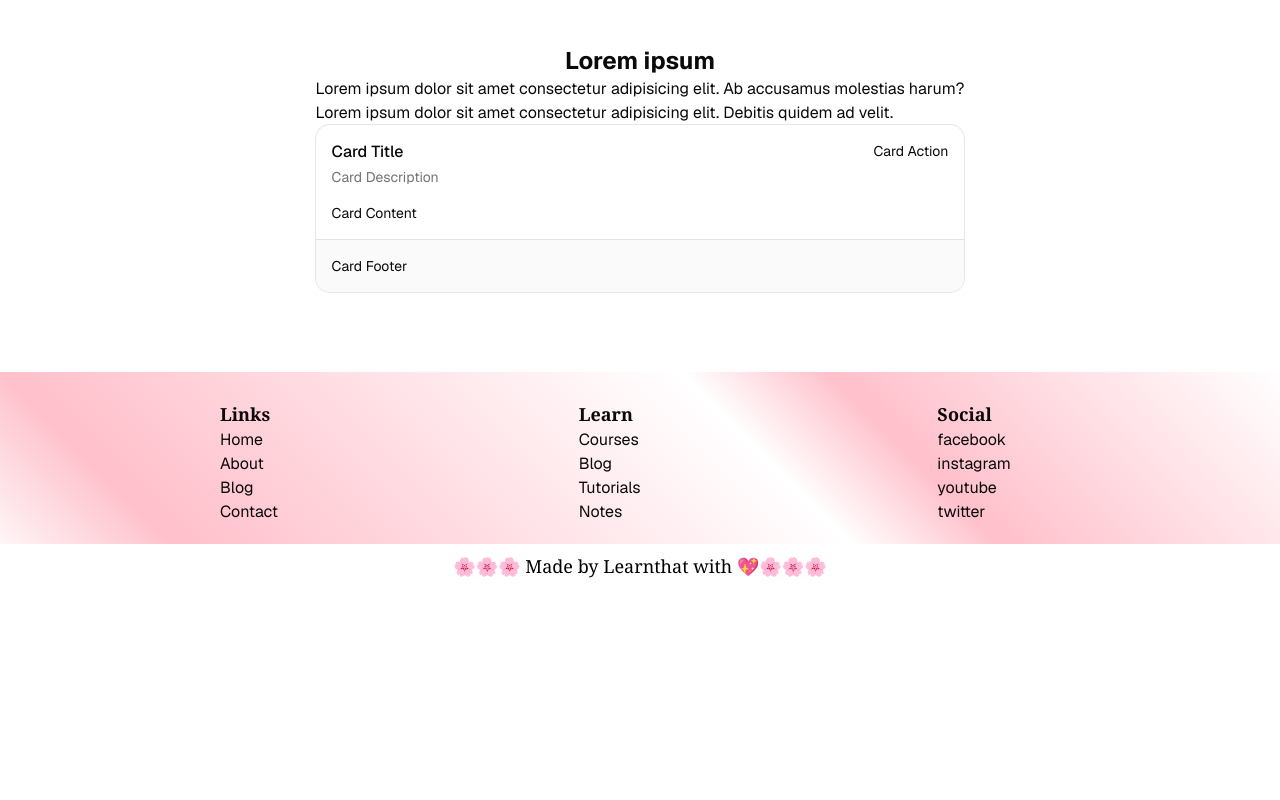
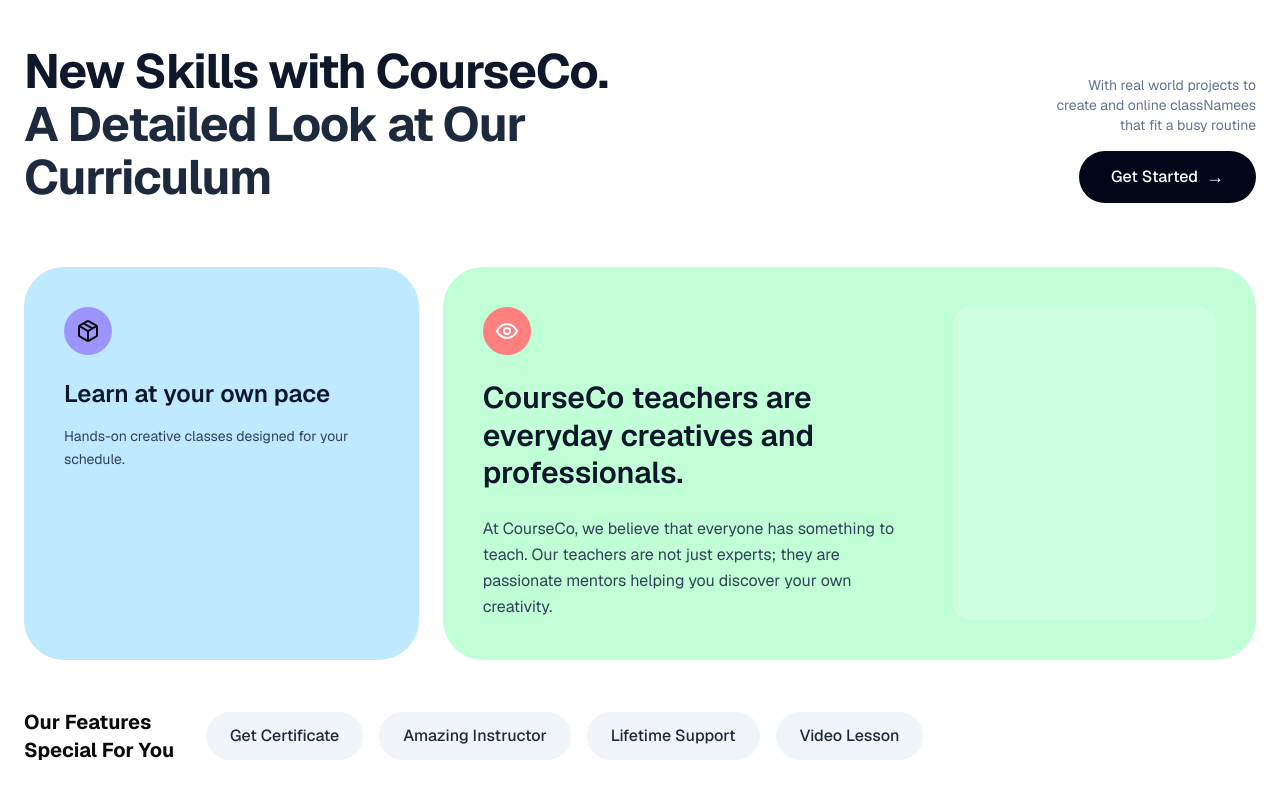
Before and after one commit to palaksingh0392-creator/learnthat, a Next.js app: page / in a window 1280 px wide. Shown: the part 900-1700 px from the top of the page. Before the commit the page ends 1492 px from the top, so only its background shows below. Built offline with nearby package versions, Linux system fonts and the light colour scheme.

Commit message:
new section and aurora text has added

```diff
--- a/app/globals.css
+++ b/app/globals.css
@@ -169,7 +169,30 @@
       background-position: 200%;
     }
   }
-}
+  --animate-aurora: aurora 8s ease-in-out infinite alternate
+;
+  @keyframes aurora {
+  0% {
+    background-position: 0% 50%;
+    transform: rotate(-5deg) scale(0.9);
+    }
+  25% {
+    background-position: 50% 100%;
+    transform: rotate(5deg) scale(1.1);
+    }
+  50% {
+    background-position: 100% 50%;
+    transform: rotate(-3deg) scale(0.95);
+    }
+  75% {
+    background-position: 50% 0%;
+    transform: rotate(3deg) scale(1.05);
+    }
+  100% {
+    background-position: 0% 50%;
+    transform: rotate(-5deg) scale(0.9);
+    }
+  }}
 
 :root {
   --background: oklch(1 0 0);
--- a/app/page.tsx
+++ b/app/page.tsx
@@ -56,30 +56,110 @@
           </ul>
         </div>
       </section>
-      <section className="relative  flex flex-col items-center overflow-hidden p-20">
-        <div>
-          <h2 className="text-center text-2xl font-bold">Lorem ipsum</h2>
-          <p>
-            Lorem ipsum dolor sit amet consectetur adipisicing elit. Ab
-            accusamus molestias harum? <br />
-            Lorem ipsum dolor sit amet consectetur adipisicing elit. Debitis
-            quidem ad velit.
-          </p>
-          <Card>
-            <CardHeader>
-              <CardTitle>Card Title</CardTitle>
-              <CardDescription>Card Description</CardDescription>
-              <CardAction>Card Action</CardAction>
-            </CardHeader>
-            <CardContent>
-              <p>Card Content</p>
-            </CardContent>
-            <CardFooter>
-              <p>Card Footer</p>
-            </CardFooter>
-          </Card>
-        </div>
+      <section>
+        <section className="max-w-7xl mx-auto px-6 py-20 font-sans">
+          <div className="flex flex-col md:flex-row justify-between items-end mb-16 gap-6">
+            <div className="max-w-2xl">
+              <h2 className="text-5xl font-bold tracking-tight dark:text-white text-slate-900 leading-[1.1]">
+                New Skills with CourseCo.
+                <br />
+                <span className="text-slate-800 dark:text-white">
+                  A Detailed Look at Our Curriculum
+                </span>
+              </h2>
+            </div>
+            <div className="flex flex-col items-end gap-4">
+              <p className="text-slate-500 dark:text-white text-right max-w-[200px] text-sm">
+                With real world projects to create and online classNamees that
+                fit a busy routine
+              </p>
+              <button className="bg-slate-950 text-white px-8 py-3 rounded-full flex items-center gap-2 hover:bg-slate-800 transition-all font-medium">
+                Get Started
+                <span className="text-lg">→</span>
+              </button>
+            </div>
+          </div>
+          <div className="grid grid-cols-1 md:grid-cols-12 gap-6 mb-12">
+            <div className="md:col-span-4 bg-[#BEE9FF] rounded-[40px] p-10 flex flex-col gap-6">
+              <div className="w-12 h-12 bg-[#9D95FF] rounded-full flex items-center justify-center text-dark shrink-0">
+                <svg
+                  xmlns="http://www.w3.org/2000/svg"
+                  width="24"
+                  height="24"
+                  viewBox="0 0 24 24"
+                  fill="none"
+                  stroke="currentColor"
+                  stroke-width="2"
+                  class="size-6"
+                >
+                  <path d="m7.5 4.27 9 5.15" />
+                  <path d="M21 8a2 2 0 0 0-1-1.73l-7-4a2 2 0 0 0-2 0l-7 4A2 2 0 0 0 3 8v8a2 2 0 0 0 1 1.73l7 4a2 2 0 0 0 2 0l7-4A2 2 0 0 0 21 16Z" />
+                  <path d="m3.3 7 8.7 5 8.7-5" />
+                  <path d="M12 22V12" />
+                </svg>
+              </div>
+              <div>
+                <h3 className="text-2xl font-semibold text-slate-900 leading-tight mb-4">
+                  Learn at your own pace
+                </h3>
+                <p className="text-slate-700 text-sm leading-relaxed">
+                  Hands-on creative classes designed for your schedule.
+                </p>
+              </div>
+            </div>
+
+            <div className="md:col-span-8 bg-[#C1FFD7] rounded-[40px] p-10 flex flex-col md:flex-row gap-8 items-center">
+              <div className="flex flex-col gap-6">
+                <div className="w-12 h-12 bg-[#FF7E7E] rounded-full flex items-center justify-center text-white shrink-0">
+                  <svg
+                    xmlns="http://www.w3.org/2000/svg"
+                    width="24"
+                    height="24"
+                    viewBox="0 0 24 24"
+                    fill="none"
+                    stroke="currentColor"
+                    stroke-width="2"
+                    className="size-6"
+                  >
+                    <path d="M2 12s3-7 10-7 10 7 10 7-3 7-10 7-10-7-10-7Z" />
+                    <circle cx="12" cy="12" r="3" />
+                  </svg>
+                </div>
+                <h3 className="text-3xl font-semibold text-slate-900 leading-tight">
+                  CourseCo teachers are everyday creatives and professionals.
+                </h3>
+                <p className="text-slate-700 leading-relaxed">
+                  At CourseCo, we believe that everyone has something to teach.
+                  Our teachers are not just experts; they are passionate mentors
+                  helping you discover your own creativity.
+                </p>
+              </div>
+
+              <div className="hidden lg:block w-full h-full bg-white/20 rounded-2xl min-h-[200px]"></div>
+            </div>
+          </div>
+
+          <div className="flex flex-wrap items-center gap-4">
+            <h4 className="text-xl font-bold mr-4">
+              Our Features <br /> Special For You
+            </h4>
+
+            <span className="px-6 py-3 bg-slate-100 rounded-full text-slate-800 font-medium cursor-pointer hover:bg-slate-200 transition-colors">
+              Get Certificate
+            </span>
+            <span className="px-6 py-3 bg-slate-100 rounded-full text-slate-800 font-medium cursor-pointer hover:bg-slate-200 transition-colors">
+              Amazing Instructor
+            </span>
+            <span className="px-6 py-3 bg-slate-100 rounded-full text-slate-800 font-medium cursor-pointer hover:bg-slate-200 transition-colors">
+              Lifetime Support
+            </span>
+            <span className="px-6 py-3 bg-slate-100 rounded-full text-slate-800 font-medium cursor-pointer hover:bg-slate-200 transition-colors">
+              Video Lesson
+            </span>
+          </div>
+        </section>
       </section>
+      <hr />
     </>
   );
 }
--- /dev/null
+++ b/components/ui/aurora-text.tsx
@@ -0,0 +1,43 @@
+"use client"
+
+import React, { memo } from "react"
+
+interface AuroraTextProps {
+  children: React.ReactNode
+  className?: string
+  colors?: string[]
+  speed?: number
+}
+
+export const AuroraText = memo(
+  ({
+    children,
+    className = "",
+    colors = ["#FF0080", "#7928CA", "#0070F3", "#38bdf8"],
+    speed = 1,
+  }: AuroraTextProps) => {
+    const gradientStyle = {
+      backgroundImage: `linear-gradient(135deg, ${colors.join(", ")}, ${
+        colors[0]
+      })`,
+      WebkitBackgroundClip: "text",
+      WebkitTextFillColor: "transparent",
+      animationDuration: `${10 / speed}s`,
+    }
+
+    return (
+      <span className={`relative inline-block ${className}`}>
+        <span className="sr-only">{children}</span>
+        <span
+          className="animate-aurora relative bg-size-[200%_auto] bg-clip-text text-transparent"
+          style={gradientStyle}
+          aria-hidden="true"
+        >
+          {children}
+        </span>
+      </span>
+    )
+  }
+)
+
+AuroraText.displayName = "AuroraText"
```
Also changed, not shown: components/ui/card.tsx (+15 -15 lines).
